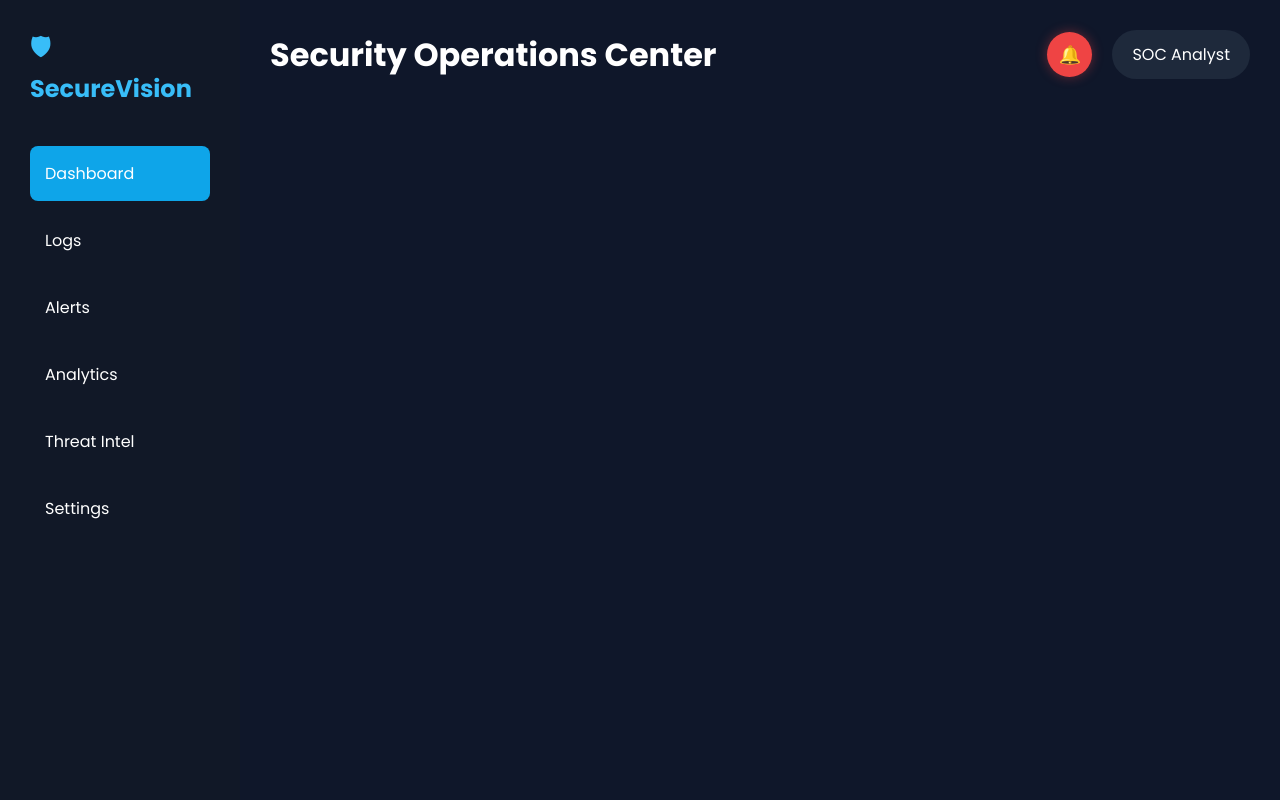
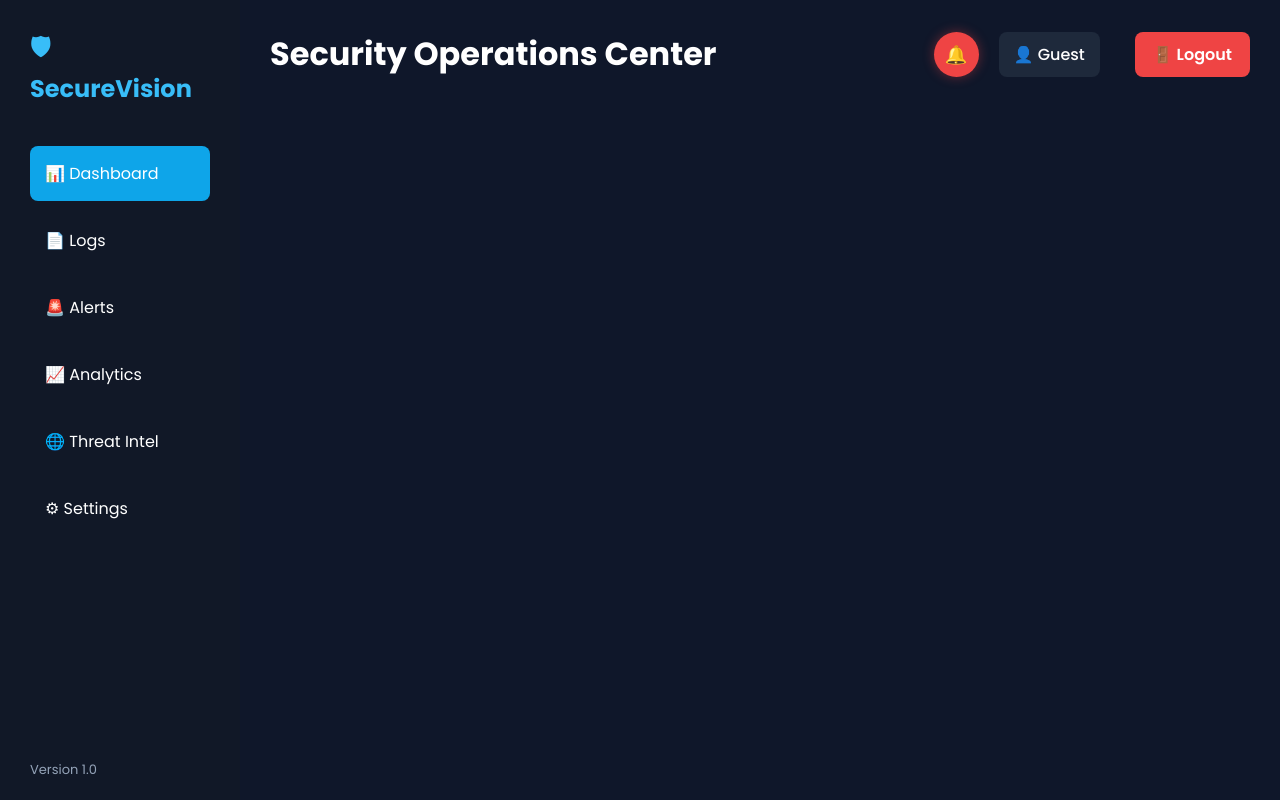
Before and after one commit to faizansayyad7/Securevision-Mini-Soc, a Flask app: template templates/base.html in a window 1280 px wide. Run offline with Flask 3, Linux system fonts and the light colour scheme; the template is opened without the code that fills it, so the values that code supplies are empty.

Commit message:
Sprint 8 - Added user authentication and logout

```diff
--- a/app.py
+++ b/app.py
@@ -1,18 +1,64 @@
-from flask import Flask, render_template
-from detector import analyze_logs
-from flask import Flask, render_template, request, redirect, url_for
+from flask import Flask, render_template, request, redirect, session, url_for
 from detector import analyze_logs
 import os
 
 app = Flask(__name__)
+
+# Secret key for session
+app.secret_key = "securevision_secret_key"
+
 UPLOAD_FOLDER = "uploads"
-
 app.config["UPLOAD_FOLDER"] = UPLOAD_FOLDER
 
 os.makedirs(UPLOAD_FOLDER, exist_ok=True)
 
+
+# -----------------------------
+# LOGIN
+# -----------------------------
+@app.route("/login", methods=["GET", "POST"])
+def login():
+
+    if request.method == "POST":
+
+        username = request.form["username"]
+        password = request.form["password"]
+
+        if username == "admin" and password == "admin123":
+
+            session["user"] = username
+            return redirect(url_for("dashboard"))
+
+        else:
+
+            return render_template(
+                "login.html",
+                error="Invalid Username or Password"
+            )
+
+    return render_template("login.html")
+
+
+# -----------------------------
+# LOGOUT
+# -----------------------------
+@app.route("/logout")
+def logout():
+
+    session.pop("user", None)
+
+    return redirect(url_for("login"))
+
+
+# -----------------------------
+# DASHBOARD
+# -----------------------------
 @app.route("/", methods=["GET", "POST"])
 def dashboard():
+
+    # User not logged in
+    if "user" not in session:
+        return redirect(url_for("login"))
 
     if request.method == "POST":
 
@@ -20,7 +66,10 @@ def dashboard():
 
         if file and file.filename.endswith(".txt"):
 
-            filepath = os.path.join(app.config["UPLOAD_FOLDER"], "logs.txt")
+            filepath = os.path.join(
+                app.config["UPLOAD_FOLDER"],
+                "logs.txt"
+            )
 
             file.save(filepath)
 
@@ -33,8 +82,11 @@ def dashboard():
     else:
 
         if os.path.exists("uploads/logs.txt"):
+
             data = analyze_logs("uploads/logs.txt")
+
         else:
+
             data = analyze_logs("logs.txt")
 
     risk = min(data["failed"] * 10, 100)
@@ -43,28 +95,30 @@ def dashboard():
 
     return render_template(
 
-    "dashboard.html",
+        "dashboard.html",
 
-    logs=data["logs"],
+        logs=data["logs"],
 
-    incidents=data["incidents"],
+        incidents=data["incidents"],
 
-    failed=data["failed"],
+        failed=data["failed"],
 
-    total=data["total"],
+        total=data["total"],
 
-    alert=data["alert"],
+        alert=data["alert"],
 
-    low=data["low"],
+        low=data["low"],
 
-    medium=data["medium"],
+        medium=data["medium"],
 
-    critical=data["critical"],
+        critical=data["critical"],
 
-    risk=risk,
+        risk=risk,
 
-    health=health
-)
+        health=health
+
+    )
+
 
 if __name__ == "__main__":
     app.run(debug=True)
--- a/static/style.css
+++ b/static/style.css
@@ -546,3 +546,63 @@ margin-bottom:15px;
 font-weight:bold;
 
 }
+
+/* LOGOUT BUTTON */
+
+.logout-btn{
+
+background:#ef4444;
+
+color:white;
+
+padding:10px 18px;
+
+border-radius:8px;
+
+text-decoration:none;
+
+font-weight:600;
+
+transition:.3s;
+
+margin-left:15px;
+
+}
+
+.logout-btn:hover{
+
+background:#dc2626;
+
+}
+
+/* USER */
+
+.user{
+
+background:#1e293b;
+
+padding:10px 15px;
+
+border-radius:8px;
+
+color:white;
+
+font-weight:500;
+
+}
+
+/* SIDEBAR FOOTER */
+
+.sidebar-footer{
+
+position:absolute;
+
+bottom:20px;
+
+left:30px;
+
+color:#94a3b8;
+
+font-size:13px;
+
+}
--- a/templates/base.html
+++ b/templates/base.html
@@ -4,7 +4,6 @@
 <head>
 
 <meta charset="UTF-8">
-
 <meta name="viewport" content="width=device-width, initial-scale=1.0">
 
 <title>SecureVision AI</title>
@@ -13,7 +12,9 @@
 href="{{ url_for('static', filename='style.css') }}">
 
 <link href="https://fonts.googleapis.com/css2?family=Poppins:wght@300;400;500;600;700&display=swap" rel="stylesheet">
+
 <script src="https://cdn.jsdelivr.net/npm/chart.js"></script>
+
 </head>
 
 <body>
@@ -24,19 +25,25 @@ href="{{ url_for('static', filename='style.css') }}">
 
 <ul>
 
-<li class="active">Dashboard</li>
+<li class="active">📊 Dashboard</li>
 
-<li>Logs</li>
+<li>📄 Logs</li>
 
-<li>Alerts</li>
+<li>🚨 Alerts</li>
 
-<li>Analytics</li>
+<li>📈 Analytics</li>
 
-<li>Threat Intel</li>
+<li>🌐 Threat Intel</li>
 
-<li>Settings</li>
+<li>⚙ Settings</li>
 
 </ul>
+
+<div class="sidebar-footer">
+
+<p>Version 1.0</p>
+
+</div>
 
 </div>
 
@@ -56,9 +63,15 @@ href="{{ url_for('static', filename='style.css') }}">
 
 <div class="user">
 
-SOC Analyst
+👤 {{ session.get("user","Guest") }}
 
 </div>
+
+<a href="{{ url_for('logout') }}" class="logout-btn">
+
+🚪 Logout
+
+</a>
 
 </div>
 
```
